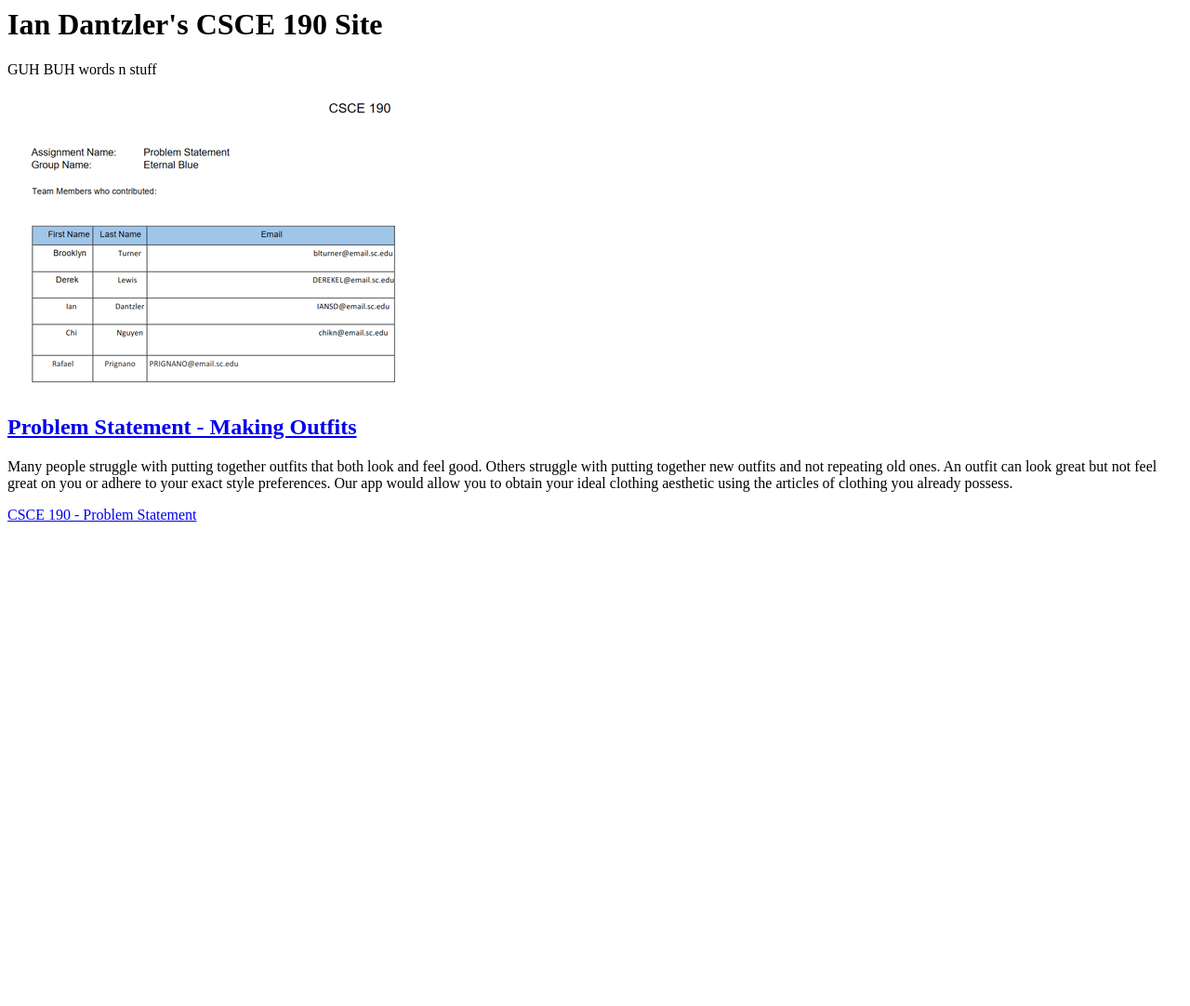
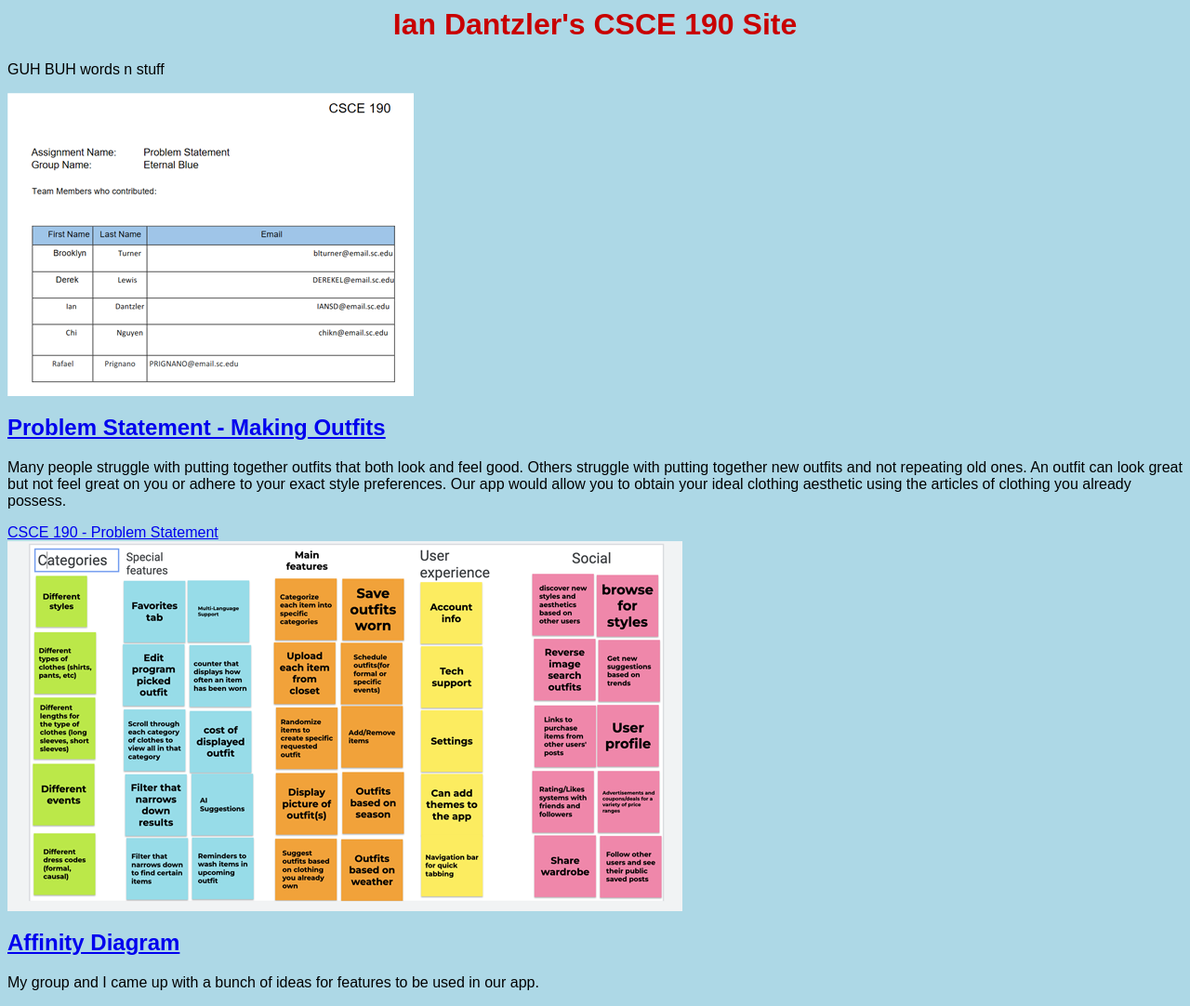
Before and after one commit to IanSaucer/IanSaucer.github.io, a plain HTML site: page index.html in a window 1280 px wide. Shown: the whole page at 93% size. Before the commit the page ends 800 px from the top, so only its background shows below. Drawn offline with Linux system fonts and the light colour scheme.

Commit message:
Add files via upload

```diff
--- a/index.html
+++ b/index.html
@@ -1,12 +1,13 @@
 <html>
     <head>
         <title>CSCE 190: Ian Dantzler</title>
+        <link rel="stylesheet" href="styles.css">
     </head>
 
     <body>
         <h1>Ian Dantzler's CSCE 190 Site</h1>
         <p>GUH BUH words n stuff</p>
-
+        <!--PROBLEM STATEMENT ASSIGNMENT-->
         <section class="assignment">
             <a href="Files/CSCEproblemstatement.pdf"><img src="Images/img-problemstatement.png" alt="Problem Statement Img">
             <section class="details">
@@ -20,8 +21,18 @@
             </section>
 
             <a href="Files/CSCEproblemstatement.pdf">CSCE 190 - Problem Statement</a>
+        </section>
 
+        <section class="assignment">
+            <a href="Files/CSCE-190-Affinity-Diagram.pdf"><img src="Images/Team-Affinity-Diagram.png"</a>
+            <section class="details">
+                <a href="Files/CSCE-190-Affinity-Diagram.pdf"><h2>Affinity Diagram</h2></a>
+                <p>
+                    My group and I came up with a bunch of ideas for features to be used in our app.
+                </p>
+            </section>
         </section>
+
 
 
     </body>
--- /dev/null
+++ b/styles.css
@@ -0,0 +1,8 @@
+body {
+    background:lightblue;
+    font-family: Arial;
+}
+h1{
+    color: rgb(200, 0, 0);
+    text-align: center;
+}
```
Also changed, not shown: Images/Team-Affinity-Diagram.png (added), 1 other file.
